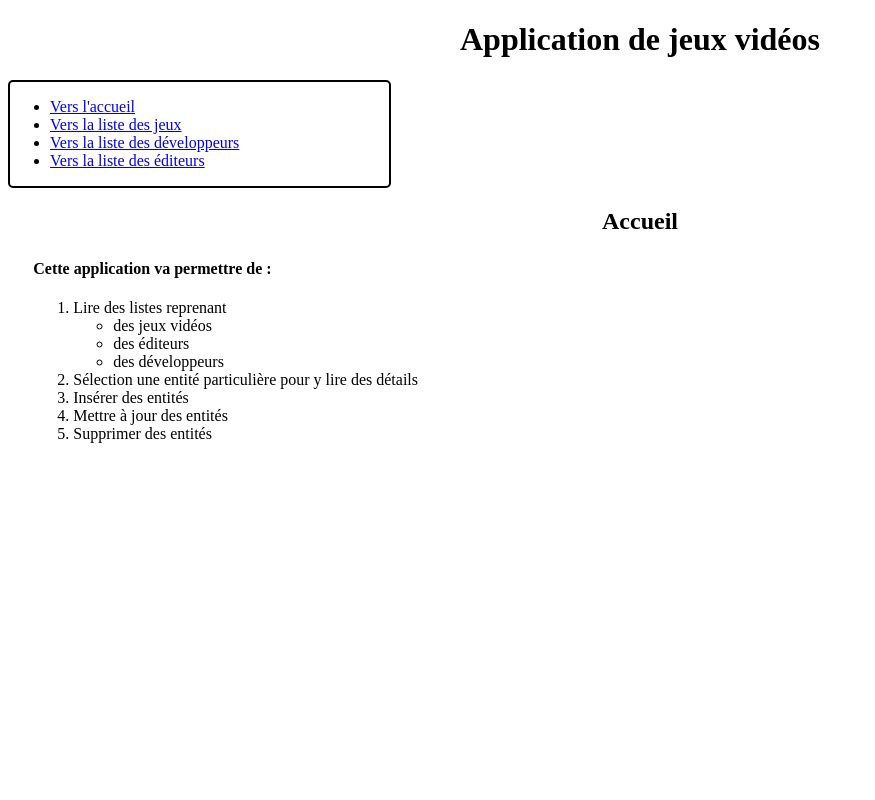
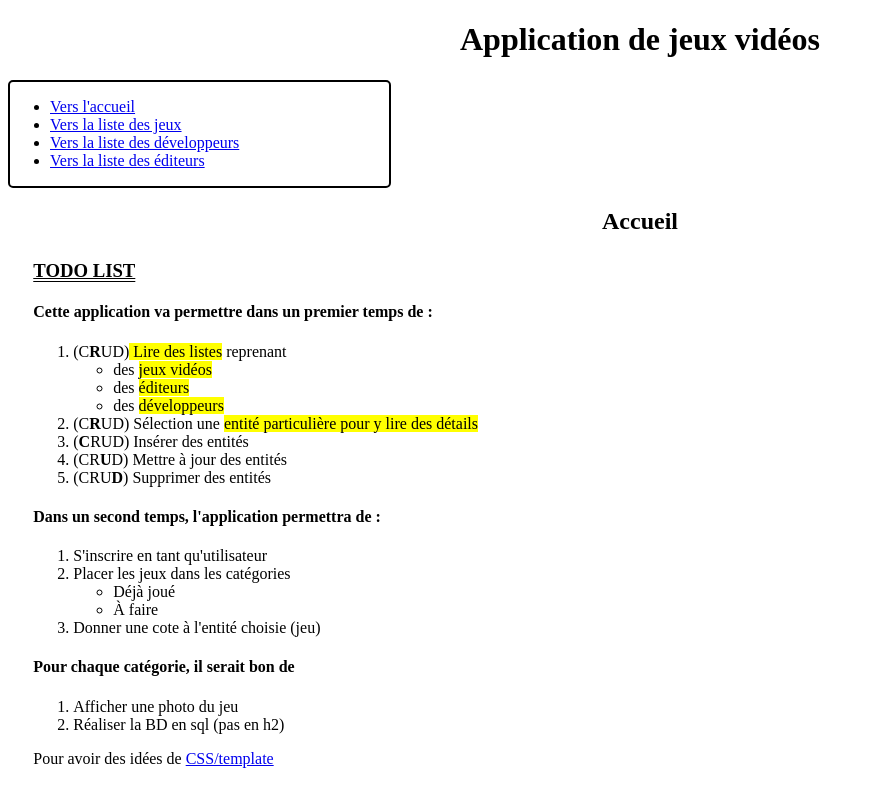
Before and after one commit to ManonKerrels/TP3, an Angular app: page /accueil in a window 1280 px wide. Shown: the whole page, without its empty margins (0-875 px from the left). Built offline with nearby package versions, Linux system fonts and the light colour scheme.

Commit message:
TODO LIST
+global
+particulier
+css

```diff
--- a/src/app/components/accueil/accueil.component.css
+++ b/src/app/components/accueil/accueil.component.css
@@ -1,5 +1,9 @@
 h2{
     text-align: center;
+}
+
+h3{
+    text-decoration: double underline;
 }
 
 .intro{
--- a/src/app/components/accueil/accueil.component.html
+++ b/src/app/components/accueil/accueil.component.html
@@ -1,17 +1,38 @@
 <h2>Accueil</h2>
 
 <div class="intro">
-    <h4>Cette application va permettre de :</h4>
+    <h3>TODO LIST</h3>
+
+    <h4>Cette application va permettre dans un premier temps de :</h4>
     <ol>
-        <li>Lire des listes reprenant </li>
+        <li>(C<strong>R</strong>UD)<mark> Lire des listes</mark> reprenant </li>
         <ul>
-            <li>des jeux vidéos</li>
-            <li>des éditeurs</li>
-            <li>des développeurs</li>
+            <li>des <mark>jeux vidéos</mark></li>
+            <li>des <mark>éditeurs</mark></li>
+            <li>des <mark>développeurs</mark></li>
         </ul>
-        <li>Sélection une entité particulière pour y lire des détails</li>
-        <li>Insérer des entités</li>
-        <li>Mettre à jour des entités</li>
-        <li>Supprimer des entités</li>
+        <li>(C<strong>R</strong>UD) Sélection une <mark>entité particulière pour y lire des détails</mark></li>
+        <li>(<strong>C</strong>RUD) Insérer des entités</li>
+        <li>(CR<strong>U</strong>D) Mettre à jour des entités</li>
+        <li>(CRU<strong>D</strong>) Supprimer des entités</li>
     </ol>
+
+    <h4>Dans un second temps, l'application permettra de :</h4>
+    <ol>
+        <li>S'inscrire en tant qu'utilisateur</li>
+        <li>Placer les jeux dans les catégories</li>
+        <ul>
+            <li>Déjà joué</li>
+            <li>À faire</li>
+        </ul>
+        <li>Donner une cote à l'entité choisie (jeu)</li>
+    </ol>
+
+    <h4>Pour chaque catégorie, il serait bon de </h4>
+    <ol>
+        <li>Afficher une photo du jeu</li>
+        <li>Réaliser la BD en sql (pas en h2)</li>
+    </ol>
+
+    <p>Pour avoir des idées de <a href="https://webflow.com/templates/tag/portfolio-websites">CSS/template</a></p>
 </div>
--- a/src/app/components/developer/developer-list/developer-list.component.html
+++ b/src/app/components/developer/developer-list/developer-list.component.html
@@ -1,8 +1,8 @@
-<p>Id : {{ developer.id }} </p>
-<p>Name : {{ developer.name }} </p>
+<p><strong>Id</strong><br> {{ developer.id }} </p>
+<p><strong>Name</strong><br> {{ developer.name }} </p>
 <button (click)="onDetail()">Check details</button>
 
 <div *ngIf="developerDetails">
-    <p>Parent Company : {{ developer.parentCompany }} </p>
-    <p>Creation date : {{ developer.creationDate }} </p>
+    <p><strong>Parent Company</strong><br> {{ developer.parentCompany }} </p>
+    <p><strong>Creation date</strong><br> {{ developer.creationDate }} </p>
 </div>
--- a/src/app/components/editor/editor-list/editor-list.component.html
+++ b/src/app/components/editor/editor-list/editor-list.component.html
@@ -1,9 +1,9 @@
-<p>Id : {{ editor.id }} </p>
-<p>Name : {{ editor.name }} </p>
+<p><strong>Id</strong><br> {{ editor.id }} </p>
+<p><strong>Title</strong><br> {{ editor.name }} </p>
 <button (click)="onDetail()">Check details</button>
 
 
 <div *ngIf="editorDetails">
-    <p>Parent company : {{ editor.parentCompany }} </p>
-    <p>Creation date : {{ editor.creationDate }} </p>
+    <p><strong>Parent company</strong><br> {{ editor.parentCompany }} </p>
+    <p><strong>Creation date</strong><br> {{ editor.creationDate }} </p>
 </div>
--- a/src/app/components/game/game-list/game-list.component.html
+++ b/src/app/components/game/game-list/game-list.component.html
@@ -1,10 +1,10 @@
-<p>Id : {{ game.id }} </p>
-<p>Title : {{ game.title }} </p>
+<p><strong>Id</strong><br> {{ game.id }} </p>
+<p><strong>Title</strong><br> {{ game.title }} </p>
 <button (click)="onDetail()">Check details</button>
 
 <div *ngIf="gameDetails">
-    <p>Release date : {{ game.releaseDate }} </p>
-    <p>Genre : {{ game.genre }} </p>
-    <p>Portage : {{ game.portage }} </p>
-    <p>Get a licence : {{ game.licence }} </p>
+    <p><strong>Release date</strong><br> {{ game.releaseDate }} </p>
+    <p><strong>Genre</strong><br> {{ game.genre }} </p>
+    <p><strong>Portage</strong><br> {{ game.portage }} </p>
+    <p><strong>Is part of a licence</strong><br> ??? {{ game.licence }} </p>
 </div>
```
